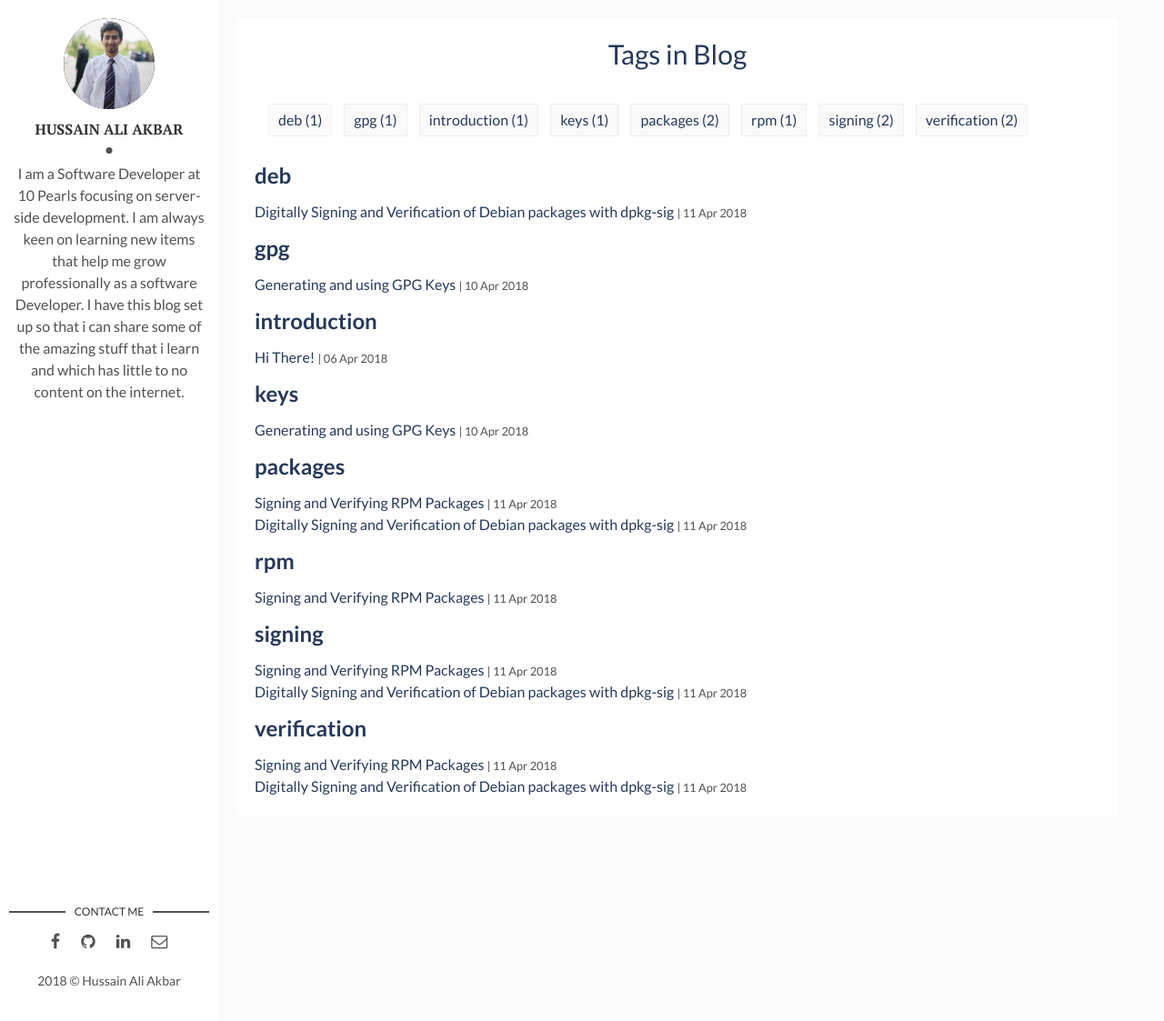
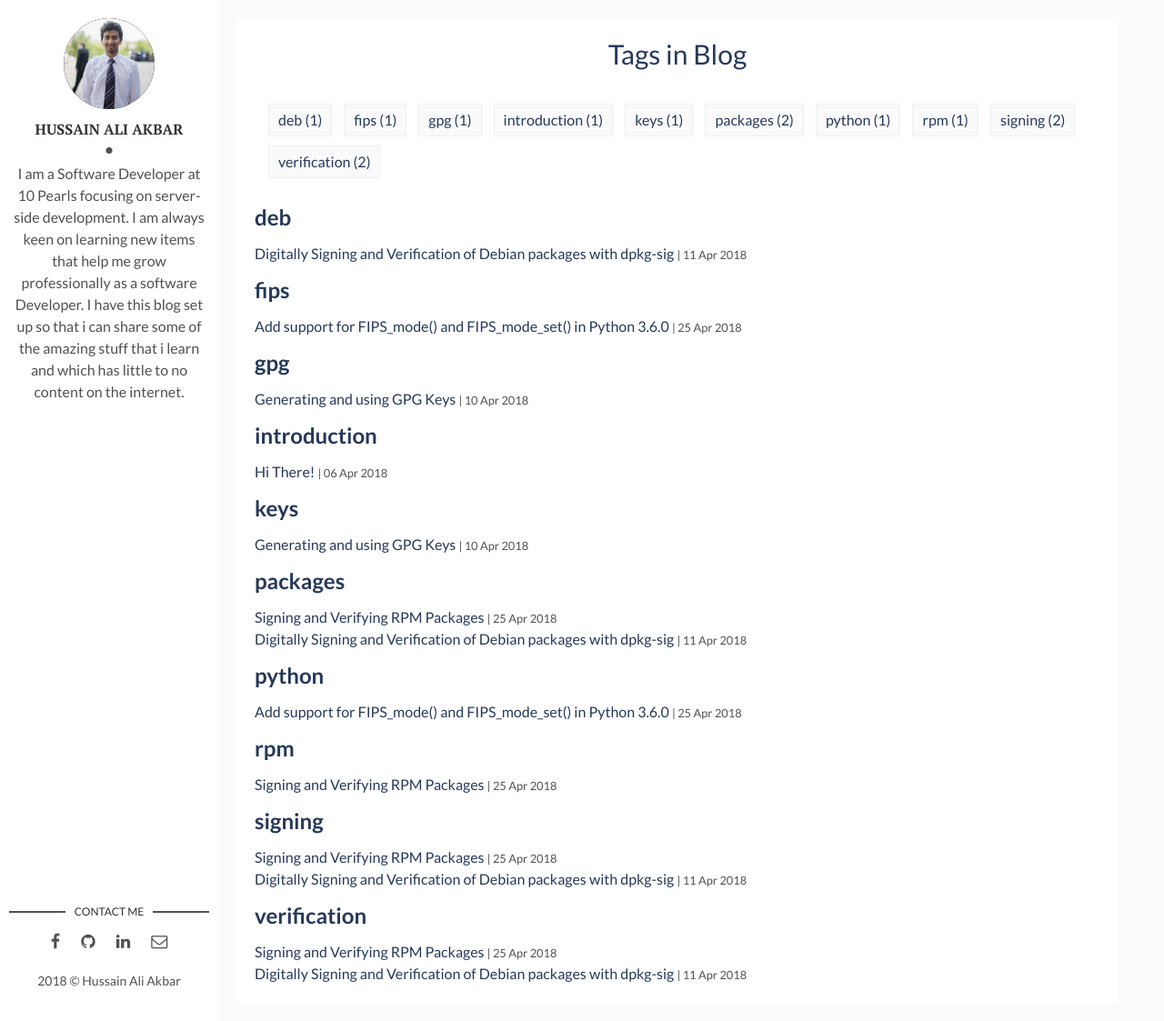
Before and after one commit to HussainAliAkbar/HussainAliAkbar.github.io, a Jekyll site: the page built from tags.html, in a window 1280 px wide and 1123 px high. Shown: the whole window at 91% size. Built offline with Jekyll 4.4.1, drawn with Linux system fonts in a browser that asks for light colours; some of the changed lines change nothing that is shown.

Commit message:
add support for fips mode and fips mode set in Python 3.6.0

````diff
--- /dev/null
+++ b/_posts/2018-04-25-add-support-for-fips-mode-and-fips-mode-set-in-python-3-6-0.md
@@ -0,0 +1,152 @@
+---
+layout: post
+title: Add support for FIPS_mode() and FIPS_mode_set() in Python 3.6.0
+date: 2018-04-25 16:44:00 +0500
+description: A guide to add support for FIPS_mode and FIPS_mode_set in Python which does not exist by default # Add post description (optional)
+img: # Add image post (optional)
+tags: [python, fips] # add tag
+---
+
+While working on FIPS compliance for one of our projects, we came across a scenario where the project was in Python 3.6 that was freezed into an executable with cxfreeze. And our task was to package FIPS validated OpenSSL with the Python project.
+
+After some research, we found out that there was no native functionality in Python to enable the FIPS mode of the OpenSSL module packaged with the Python Application. So, our task became twofold:
+
+1.  Add support for FIPS_mode() and FIPS_mode_set() in Python
+2.  Set up a build environment that will package FIPS validated OpenSSL with the Python application
+
+#### Add support for FIPS_mode() and FIPS_mode_set() in Python 3.6.0
+
+This post deals with the first part of the problem that we faced. After alot of research, we came across [this patch](https://bugs.python.org/issue27592) which added support for FIPS_mode and FIPS_mode_set in Python 3.4. And this patch helped us in adding the same support in Python 3.6. The source code for Python 3.6.0 can be downloaded from [here](https://www.python.org/ftp/python/3.6.0/Python-3.6.0.tgz).
+
+The code snippets below details the changes that you need to make in order to introduce support for the FIPS functions.
+
+##### **Python-3.6.0/Lib/ssl.py**:
+
+```diff
+     # LibreSSL does not provide RAND_egd
+     pass
+
++try:
++    from _ssl import FIPS_mode, FIPS_mode_set
++except ImportError as e:
++    sys.stderr.write('error in importing\n')
++    sys.stderr.write(str(e))
+
+ from _ssl import HAS_SNI, HAS_ECDH, HAS_NPN, HAS_ALPN
+ from _ssl import _OPENSSL_API_VERSION
+```
+##### **Python-3.6.0/Modules/Setup.dist**:
+
+```diff
+ #_csv _csv.c
+
+ # Socket module helper for socket(2)
+-#_socket socketmodule.c
++_socket socketmodule.c
+
+ # Socket module helper for SSL support; you must comment out the other
+ # socket line above, and possibly edit the SSL variable:
+-#SSL=/usr/local/ssl
+-#_ssl _ssl.c \
+-#	-DUSE_SSL -I$(SSL)/include -I$(SSL)/include/openssl \
+-#	-L$(SSL)/lib -lssl -lcrypto
++SSL=/usr/local/ssl
++_ssl _ssl.c \
++	-DUSE_SSL -I$(SSL)/include -I$(SSL)/include/openssl \
++	-L$(SSL)/lib -lssl -lcrypto
+
+ # The crypt module is now disabled by default because it breaks builds
+ # on many systems (where -lcrypt is needed), e.g. Linux (I believe).
+ ```
+
+
+##### **Python-3.6.0/Modules/_ssl.c**:
+```diff
+     return PyLong_FromLong(RAND_status());
+ }
+
++static PyObject *
++_ssl_FIPS_mode_impl(PyObject *module) {
++    return PyLong_FromLong(FIPS_mode());
++}
++
++static PyObject *
++_ssl_FIPS_mode_set_impl(PyObject *module, int n) {
++    if (FIPS_mode_set(n) == 0) {
++        _setSSLError(ERR_error_string(ERR_get_error(), NULL) , 0, __FILE__, __LINE__);
++        return NULL;
++    }
++    Py_RETURN_NONE;
++}
++
+ #ifndef OPENSSL_NO_EGD
+ /* LCOV_EXCL_START */
+ /*[clinic input]
+ ```
+
+ ```diff
+
+     _SSL_ENUM_CRLS_METHODDEF
+     _SSL_TXT2OBJ_METHODDEF
+     _SSL_NID2OBJ_METHODDEF
++    _SSL_FIPS_MODE_METHODDEF
++    _SSL_FIPS_MODE_SET_METHODDEF
+     {NULL,                  NULL}            /* Sentinel */
+ };
+
+ ```
+
+##### **Python-3.6.0/Modules/clinic/_ssl.c.h**:
+```diff
+
+     return _ssl_RAND_status_impl(module);
+ }
+
++PyDoc_STRVAR(_ssl_FIPS_mode__doc__,
++"FIPS Mode");
++
++#define _SSL_FIPS_MODE_METHODDEF    \
++    {"FIPS_mode", (PyCFunction)_ssl_FIPS_mode, METH_NOARGS, _ssl_FIPS_mode__doc__},
++
++static PyObject *
++_ssl_FIPS_mode_impl(PyObject *module);
++
++static PyObject *
++_ssl_FIPS_mode(PyObject *module, PyObject *Py_UNUSED(ignored))
++{
++    return _ssl_FIPS_mode_impl(module);
++}
++
++PyDoc_STRVAR(_ssl_FIPS_mode_set_doc__,
++"FIPS Mode Set");
++
++#define _SSL_FIPS_MODE_SET_METHODDEF    \
++    {"FIPS_mode_set", (PyCFunction)_ssl_FIPS_mode_set, METH_O, _ssl_FIPS_mode_set_doc__},
++
++static PyObject *
++_ssl_FIPS_mode_set_impl(PyObject *module, int n);
++
++static PyObject *
++_ssl_FIPS_mode_set(PyObject *module, PyObject *arg)
++{
++    PyObject *return_value = NULL;
++    int n;
++
++    if (!PyArg_Parse(arg, "i:FIPS_mode_set", &n)) {
++        goto exit;
++    }
++    return_value = _ssl_FIPS_mode_set_impl(module, n);
++
++exit:
++    return return_value;
++}
++
+ #if !defined(OPENSSL_NO_EGD)
+
+ PyDoc_STRVAR(_ssl_RAND_egd__doc__,
+
+```
+
+I also have a [gist on github](https://gist.github.com/HussainAliAkbar/37f996f1e009b0ee45b96c0252761d7f) so if you run into any issues, feel free to post a comment there and I'll be happy to help in any way that i can.
+
+In the next post, i'll list down the steps to set up a build environment that can package a FIPS validated OpenSSL with the Python application. so Stay tuned!
--- a/_posts/2018-04-25-signing-and-verifying-rpm-packages.md
+++ b/_posts/2018-04-25-signing-and-verifying-rpm-packages.md
@@ -1,7 +1,7 @@
 ---
 layout: post
 title: Signing and Verifying RPM Packages
-date: 2018-04-11 16:44:00 +0500
+date: 2018-04-25 10:44:00 +0500
 description: A comprehensive guide to signing and verifying RPM packages # Add post description (optional)
 img: # Add image post (optional)
 tags: [rpm, signing, verification, packages] # add tag
````
Also changed, not shown: 5 other files.
